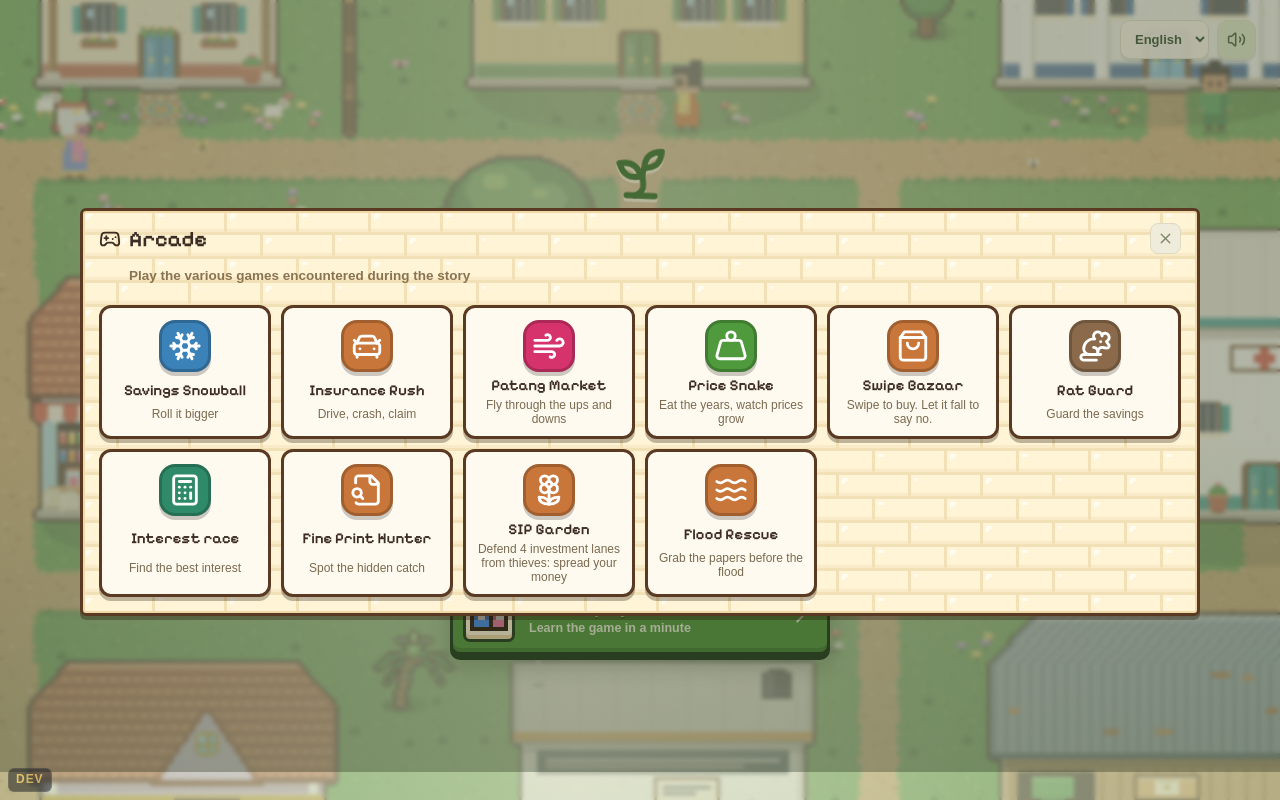
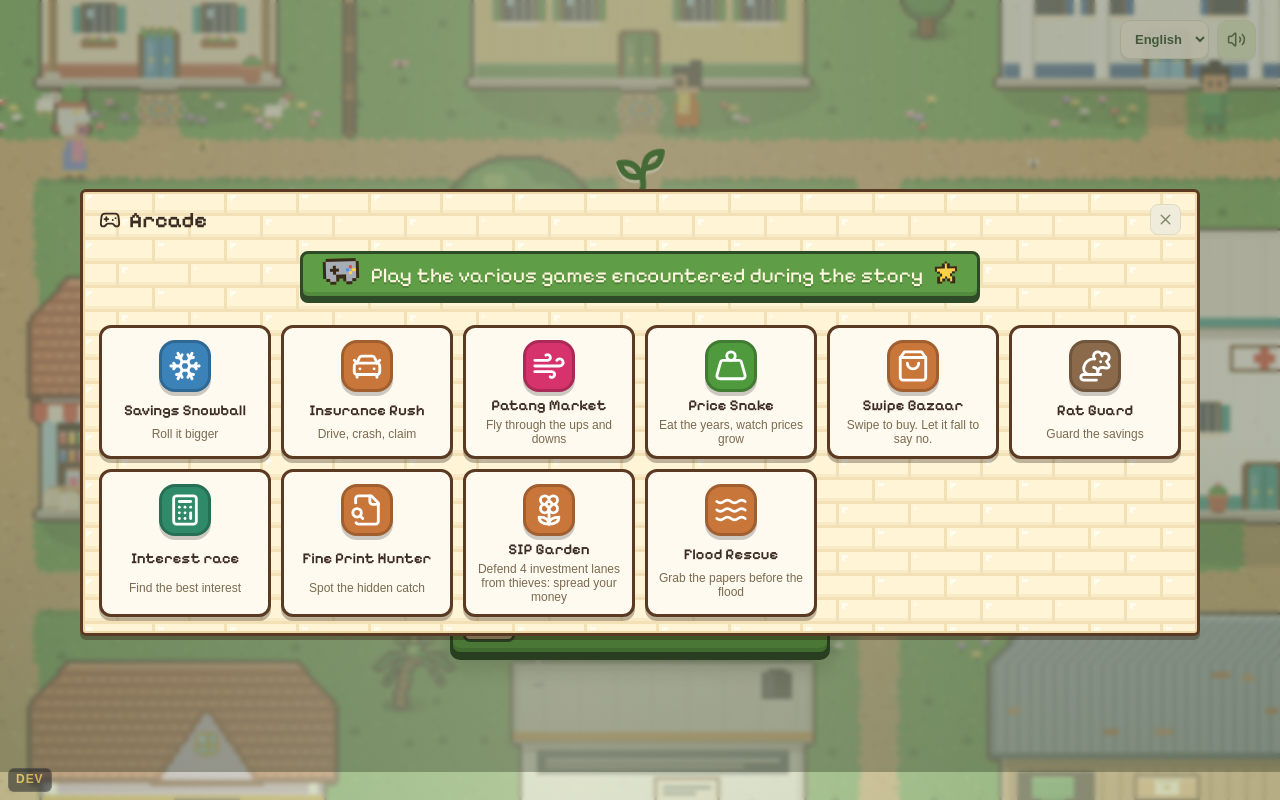
Before and after one commit to Ridhim-mittal/Megathon, a React (Vite) app: page / in a window 1280 px wide. Both pictures are taken after a click on the button "Arcade". Built offline with nearby package versions, Linux system fonts and the light colour scheme.

Commit message:
ui: arcade subtitle as a green pixel banner
Larger pixel font on a green banner, with a bobbing pixel gamepad and star.

Co-Authored-By: Claude Opus 5.5 <noreply@anthropic.com>
Claude-Session: https://claude.ai/code/session_01PFe3aPYoq4Jvh6iohYfSRi

```diff
--- a/src/arcade.css
+++ b/src/arcade.css
@@ -2507,11 +2507,31 @@
   text-align: center;
 }
 
-/* The arcade menu's one-line intro under the title. */
+/* The arcade menu's intro: a green pixel banner with a little bob. */
 .arcade-sub {
-  margin: 2px 0 10px 30px;
-  font-size: 13.5px;
-  font-weight: 600;
-  color: #8a7350;
-  animation: fade-in 0.4s ease both;
-}
+  display: flex;
+  align-items: center;
+  justify-content: center;
+  gap: 12px;
+  width: fit-content;
+  max-width: 100%;
+  margin: 4px auto 14px;
+  padding: 8px 20px;
+  font-family: var(--px-font);
+  font-size: clamp(16px, 2.2vw, 21px);
+  text-align: center;
+  color: #fff8de;
+  background: var(--px-green);
+  border: 3px solid var(--px-green-dark);
+  border-radius: 8px;
+  box-shadow: inset 0 -4px 0 rgba(0, 0, 0, 0.12), 0 4px 0 var(--px-green-dark);
+  text-shadow: 0 2px 0 rgba(0, 0, 0, 0.18);
+  animation: choice-pop 0.5s cubic-bezier(0.2, 1.5, 0.4, 1) both;
+}
+.arcade-sub .pixel-icon {
+  flex: none;
+  animation: arcade-bob 2.2s ease-in-out infinite;
+}
+.arcade-sub .pixel-icon:last-child {
+  animation-delay: 1.1s;
+}
--- a/src/ui/arcade/Arcade.jsx
+++ b/src/ui/arcade/Arcade.jsx
@@ -1,5 +1,6 @@
 import React, { useEffect, useRef, useState } from "react";
 import { ArrowLeft, ArrowRight, Calculator, CarFront, Flower2, Gamepad2, Lightbulb, Rat, RotateCcw, FileSearch, ShoppingBag, Snowflake, Waves, Weight, Wind, X } from "lucide-react";
+import { PixelIcon } from "../PixelIcon.jsx";
 import { useT } from "../../i18n/index.jsx";
 import { loadArcade, saveArcadeBest } from "../persist.js";
 import { sounds } from "../sound.js";
@@ -49,7 +50,11 @@ export function ArcadeMenu({ onPick, onClose, avatar = "boy" }) {
           <X size={17} />
         </button>
       </header>
-      <p className="arcade-sub">{t("arcade.subtitle")}</p>
+      <p className="arcade-sub">
+        <PixelIcon name="gamepad" size={26} />
+        <span>{t("arcade.subtitle")}</span>
+        <PixelIcon name="star" size={22} />
+      </p>
       <div className="arcade-tiles all-games">
         {GAMES.map((g) => {
           const Icon = GAME_ICON[g.id];
```
